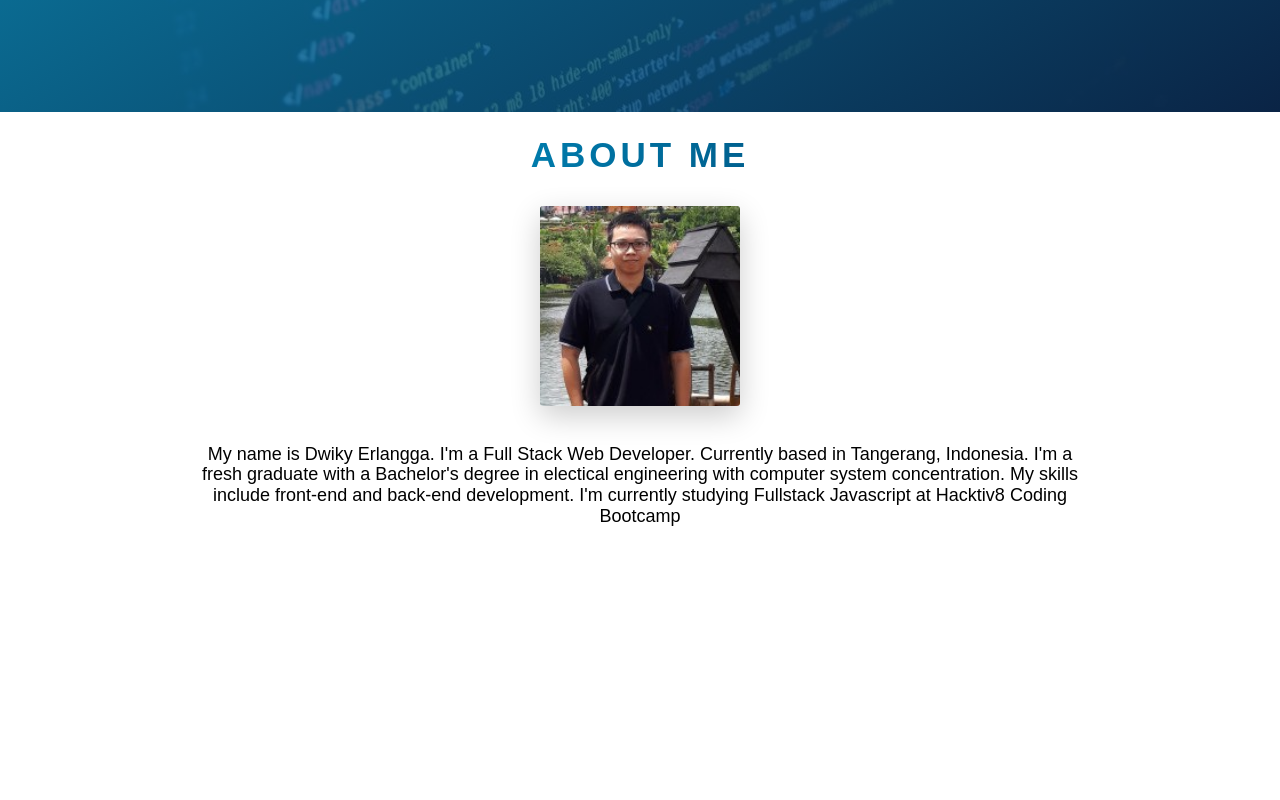
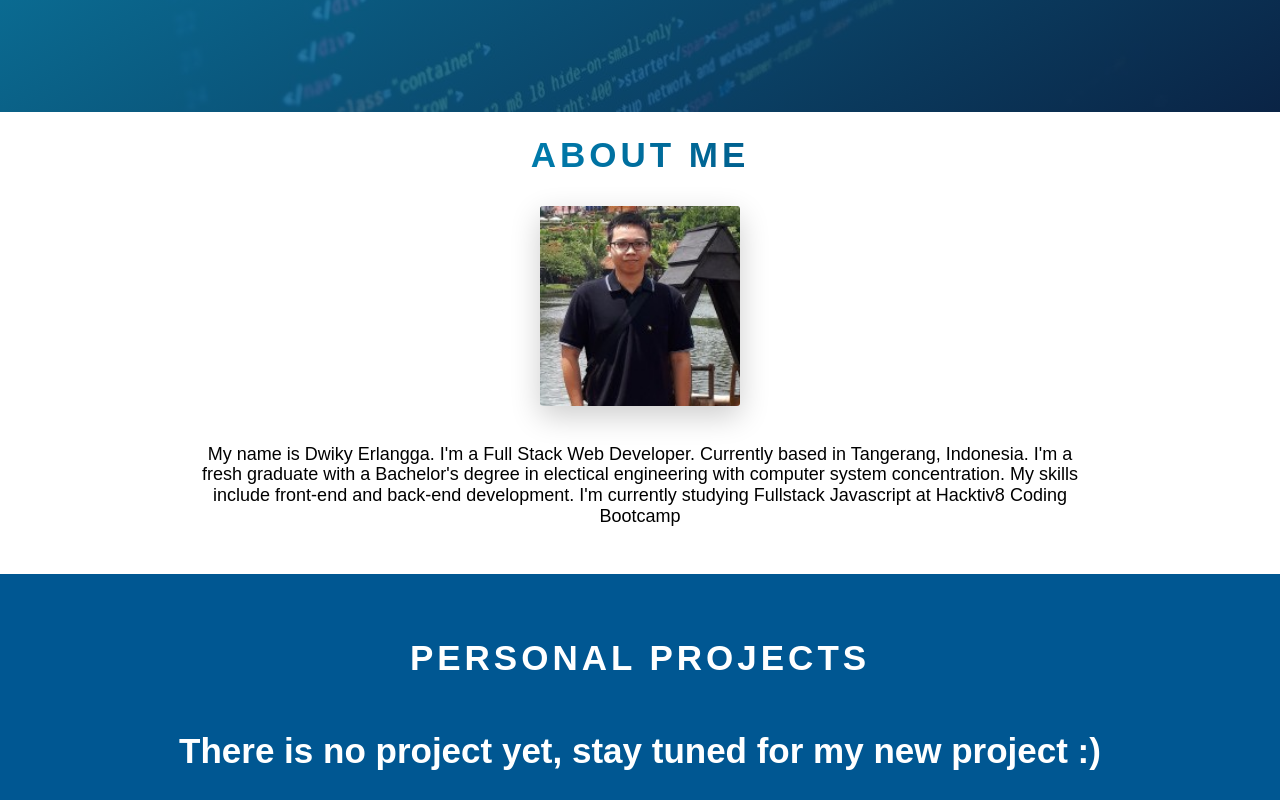
Before and after one commit to dwikyerl/dwikyerl.github.io, a website built with webpack: page src/index.html in a window 1280 px wide. Shown: the part 688-1488 px from the top of the page. Before the commit the page ends 1262 px from the top, so only its background shows below. Built offline with nearby package versions, Linux system fonts and the light colour scheme.

Commit message:
Completed Projects section

```diff
--- a/src/index.html
+++ b/src/index.html
@@ -57,12 +57,20 @@
     <div class="profile__content">
       <img class="profile__image" src="images/profile_image.jpg" alt="Dwiky Erlangga" />
       <p class="profile__description">
-        My name is <strong>Dwiky Erlangga</strong>. I'm a Full Stack Web Developer. Currently based in Tangerang, Indonesia. I'm a fresh graduate
+        My name is
+        <strong>Dwiky Erlangga</strong>. I'm a Full Stack Web Developer. Currently based in Tangerang, Indonesia. I'm a fresh graduate
         with a Bachelor's degree in electical engineering with computer system concentration. My skills include front-end
         and back-end development. I'm currently studying Fullstack Javascript at Hacktiv8 Coding Bootcamp
       </p>
     </div>
   </section>
+
+  <section class="projects" id="projects">
+    <h1 class="heading-primary heading-primary--white">Personal Projects</h1>
+    <div class="projects__content">
+      <h2 class="projects__announcement">There is no project yet, stay tuned for my new project :)</h2>
+    </div>
+  </section>
 </body>
 
 </html>
--- a/src/scss/main.scss
+++ b/src/scss/main.scss
@@ -4,5 +4,6 @@
 @import "base/base";
 @import "modules/about";
 @import "modules/hero";
+@import "modules/projects";
 @import "modules/site-header";
 @import "modules/typography";
--- /dev/null
+++ b/src/scss/modules/_projects.scss
@@ -0,0 +1,18 @@
+.projects {
+  background-color: $color-primary;
+  padding-top: 4rem;
+
+  &__content {
+    display: flex;
+    justify-content: center;
+    align-items: center;
+    margin: 0 auto;
+    max-width: 80%;
+  }
+
+  &__announcement {
+    font-size: 3.5rem;
+    color: $color-white;
+    text-align: center;
+  }
+}
--- a/src/scss/modules/_typography.scss
+++ b/src/scss/modules/_typography.scss
@@ -14,6 +14,12 @@
   letter-spacing: 0.4rem;
   transition: all 0.2s;
 
+  &--white {
+    background-image: none;
+    background-clip: border-box;
+    color: $color-white;
+  }
+
   &:hover {
     text-shadow: 0.5rem 1rem 2rem rgba($color-black, 0.2);
   }
```
Also changed, not shown: index.html (+1 -1 lines), dist/main.css.
